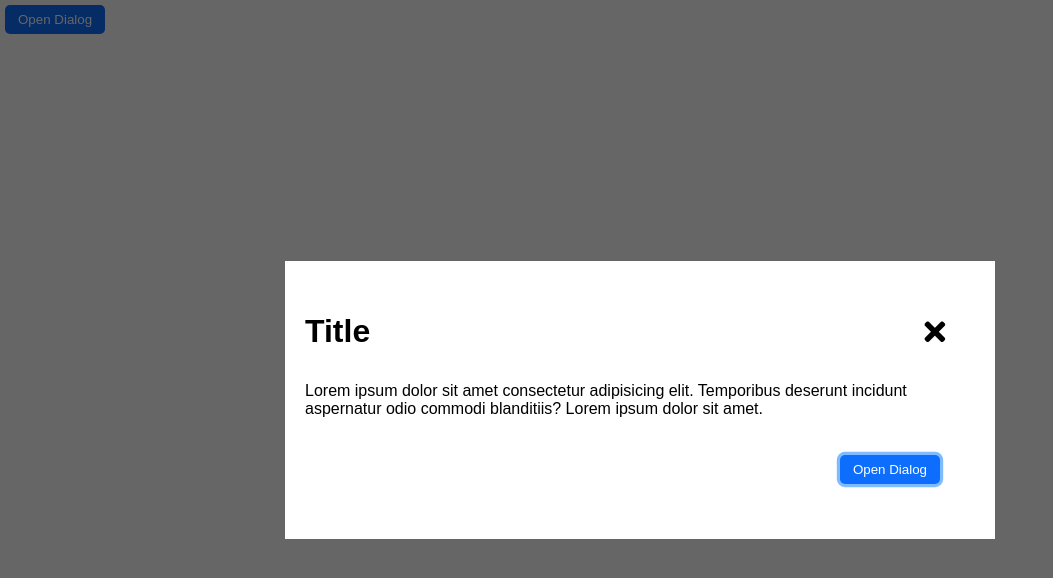
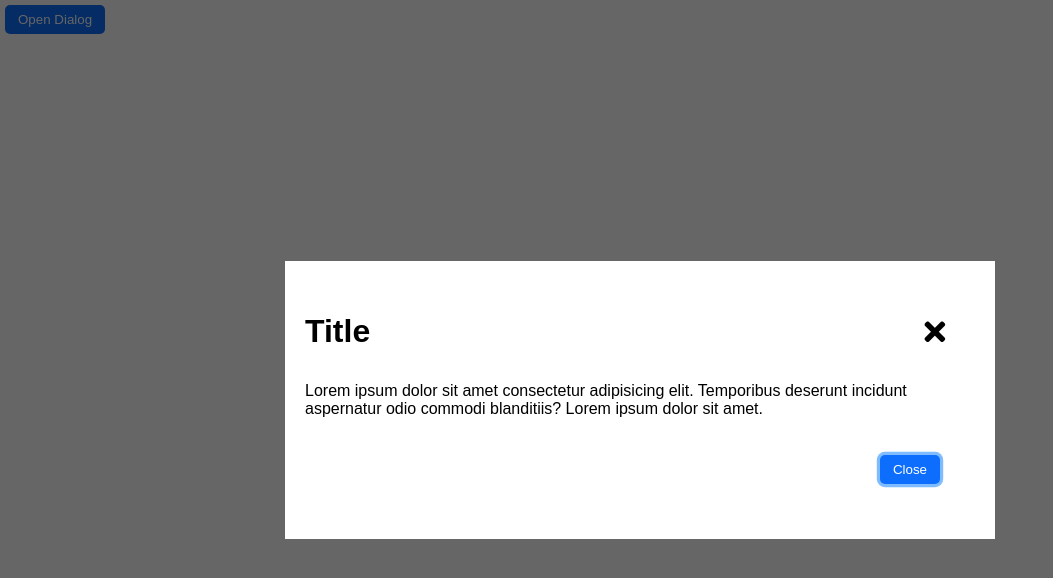
Before and after one commit to AhmedFathy2001/reign, a plain HTML site: page index.html in a window 1280 px wide. Both pictures are taken after a click on the button "Open Dialog". Shown: the whole page, without its empty margins (0-1053 px from the left). Drawn offline with Linux system fonts and the light colour scheme.

Commit message:
Update index.html

```diff
--- a/index.html
+++ b/index.html
@@ -22,7 +22,7 @@
             <div class="modal-body">
                 Lorem ipsum dolor sit amet consectetur adipisicing elit. Temporibus deserunt incidunt aspernatur odio commodi blanditiis? Lorem ipsum dolor sit amet.
             </div>
-            <div class="modal-footer flex"><button id="closeBtn" class="btn">Open Dialog</button></div>
+            <div class="modal-footer flex"><button id="closeBtn" class="btn">Close</button></div>
         </div>
     </div>
     <script src="./scripts/script.js"></script>
```
